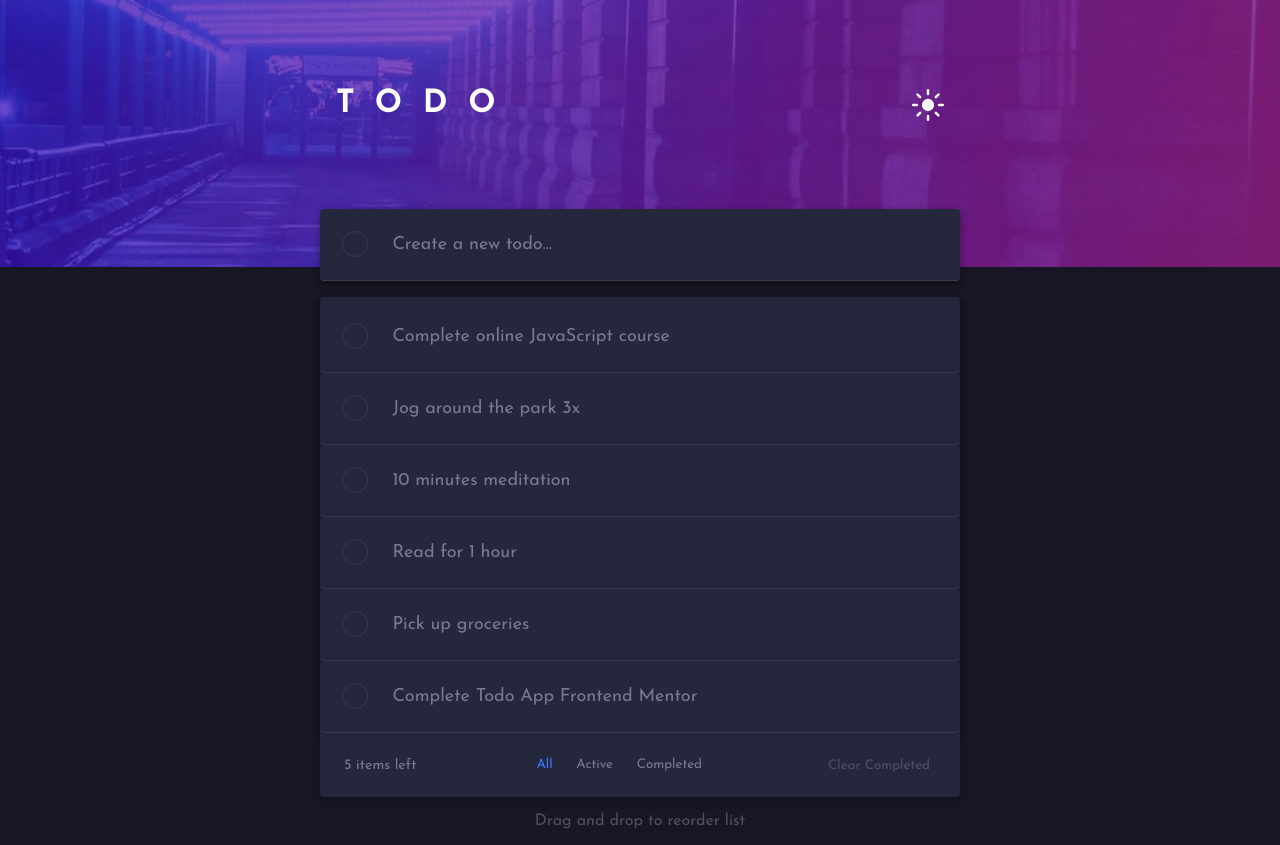
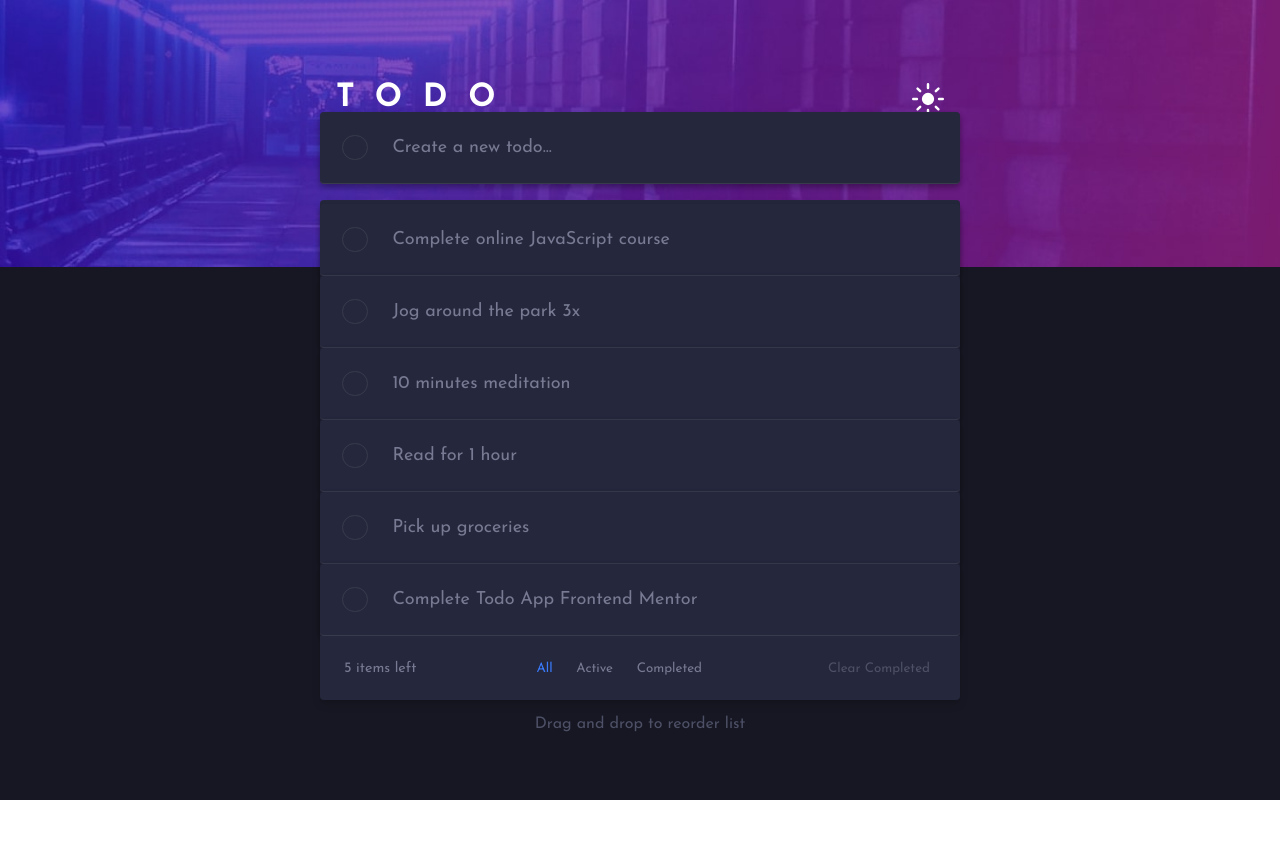
Before and after one commit to Brunno-DaSilva/carlotz-todo-assessment, a React (Create React App) app: page / in a window 1280 px wide. After the commit the page ends 800 px from the top, so only its background shows below. Built offline with nearby package versions, Linux system fonts and the light colour scheme.

Commit message:
FIX: todolist positioning and adjust duplicate msg

```diff
--- a/src/components/Home/Home.css
+++ b/src/components/Home/Home.css
@@ -64,6 +64,9 @@ body {
   margin: auto;
   display: flex;
   flex-direction: column;
+  z-index: 999;
+  position: fixed;
+  top: 22%;
 }
 
 .header-hero-img {
@@ -71,12 +74,14 @@ body {
 }
 
 .main-header {
+  position: absolute;
   display: flex;
   flex-direction: column;
   align-items: center;
   justify-content: center;
   top: 0;
-  border: 1px solid red;
+  width: 100%;
+  height: 25vh;
 }
 
 .isDuplicate {
@@ -85,7 +90,7 @@ body {
   top: 0;
   left: 0;
   width: 100%;
-  height: 15.6rem;
+  height: 100%;
   background-color: hsla(0, 93%, 5%, 0.341);
   backdrop-filter: blur(5px);
   transition: all ease-in-out 0.5s;
@@ -94,6 +99,9 @@ body {
   align-items: flex-start;
 }
 
+.marginBottom {
+  margin-bottom: 2rem;
+}
 .isDuplicate div {
   padding: 0.25rem;
   width: 100%;
@@ -171,8 +179,7 @@ body {
 }
 
 /*Lits Item Container*/
-.todo-items-list-container {
-}
+
 .form-input-todo-item {
   margin-top: -4rem;
   margin-bottom: 1rem;
--- a/src/components/Home/Home.jsx
+++ b/src/components/Home/Home.jsx
@@ -174,7 +174,7 @@ export default function Home() {
           </div>
         </div>
       </header>
-      <div className="main">
+      <div className={isDuplicate ? "main marginBottom" : "main "}>
         <div className="form-input-todo-item">
           <TodoItem
             isHeader={true}
```
